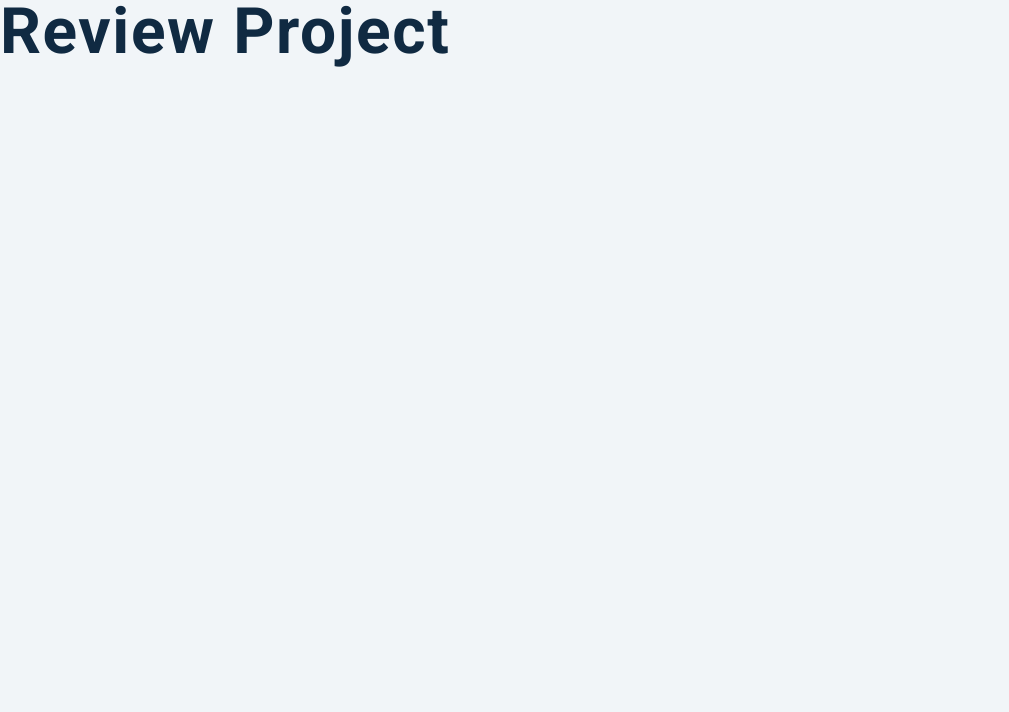
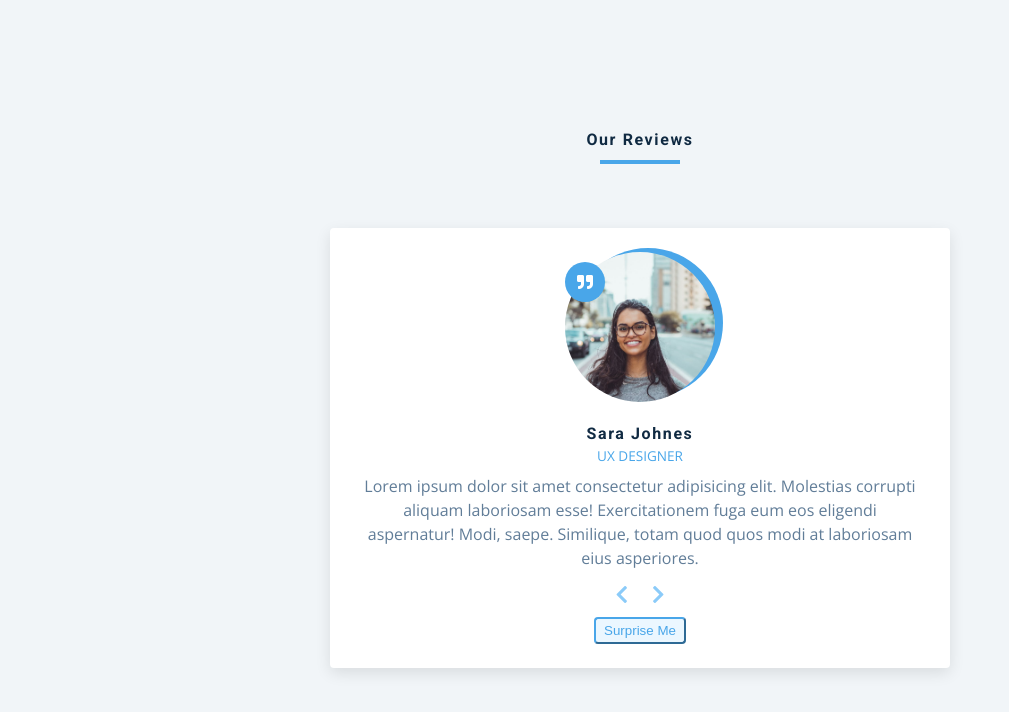
Before and after one commit to ResmiRamani/Reviews, a plain HTML site: page index.html in a window 1280 px wide. Shown: the whole page, without its empty margins (0-1009 px from the left). Drawn offline with nearby package versions, Linux system fonts and the light colour scheme.

Commit message:
Reviews HTML

```diff
--- a/index.html
+++ b/index.html
@@ -14,7 +14,36 @@
     <link rel="stylesheet" href="styles.css" />
   </head>
   <body>
-    <h1>review project</h1>
+    <main>
+      <section class ="container">
+        <div class="title">
+    <h4>Our Reviews</h4>
+    <div class="underline"></div>
+    </div>
+    <!-- Review-->
+    <article class="review">
+      <div class="img-container">
+<img src="./person-1.jpeg" id ="person-img" alt="">
+      </div>
+      <h4 id="author">Sara Johnes</h4>
+      <p id="job">UX Designer</p>
+      <p id="info">
+        Lorem ipsum dolor sit amet consectetur adipisicing elit. Molestias corrupti aliquam laboriosam esse! Exercitationem fuga eum eos eligendi aspernatur! Modi, saepe. Similique, totam quod quos modi at laboriosam eius asperiores.
+      </p>
+      <div class="button-container">
+        <button class="prev-btn">
+          <i class="fas fa-chevron-left"></i>
+        </button>
+        <button class="prev-btn">
+          <i class="fas fa-chevron-right"></i>
+        </button>
+
+      </div>
+      <!--------------random button--------->
+      <button class="random-btn">Surprise Me</button>
+    </article>
+    </main>
+    </section>
     <!-- javascript -->
     <script src="app.js"></script>
   </body>
```
